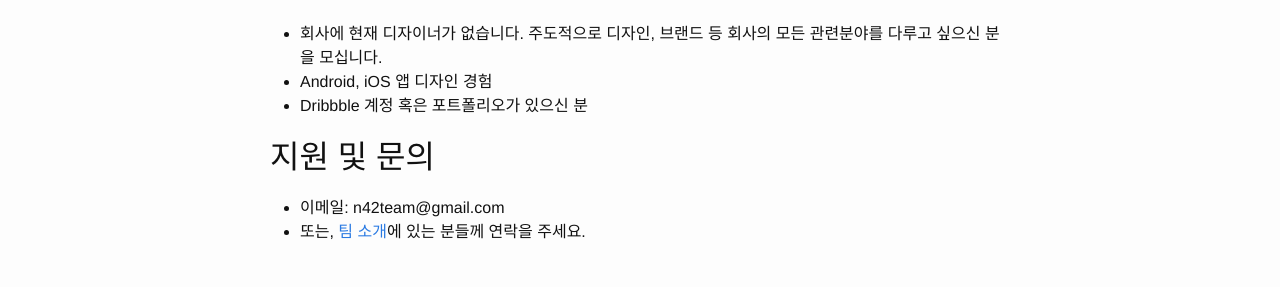
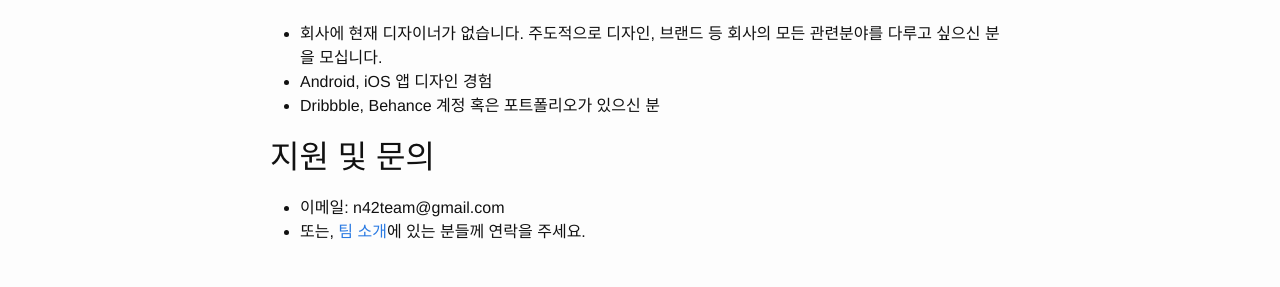
Before and after one commit to daangn/daangn-team-page, a Jekyll site: the page built from jobs.md, in a window 1280 px wide. Shown: the part 766-1053 px from the top of the page. Built offline with Jekyll 4.4.1, drawn with Linux system fonts in a browser that asks for light colours.

Commit message:
디자인 섹션에 Behance 계정 추가

```diff
--- a/jobs.md
+++ b/jobs.md
@@ -28,7 +28,7 @@ permalink: /jobs/
 ### 디자인
 - 회사에 현재 디자이너가 없습니다. 주도적으로 디자인, 브랜드 등 회사의 모든 관련분야를 다루고 싶으신 분을 모십니다.
 - Android, iOS 앱 디자인 경험
-- Dribbble 계정 혹은 포트폴리오가 있으신 분
+- Dribbble, Behance 계정 혹은 포트폴리오가 있으신 분
 
 ## 지원 및 문의
 - 이메일: n42team@gmail.com
```
